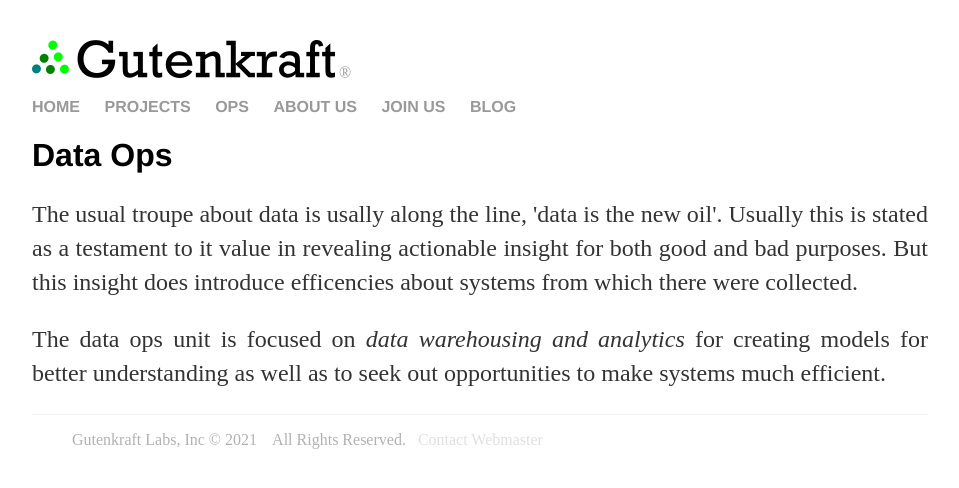
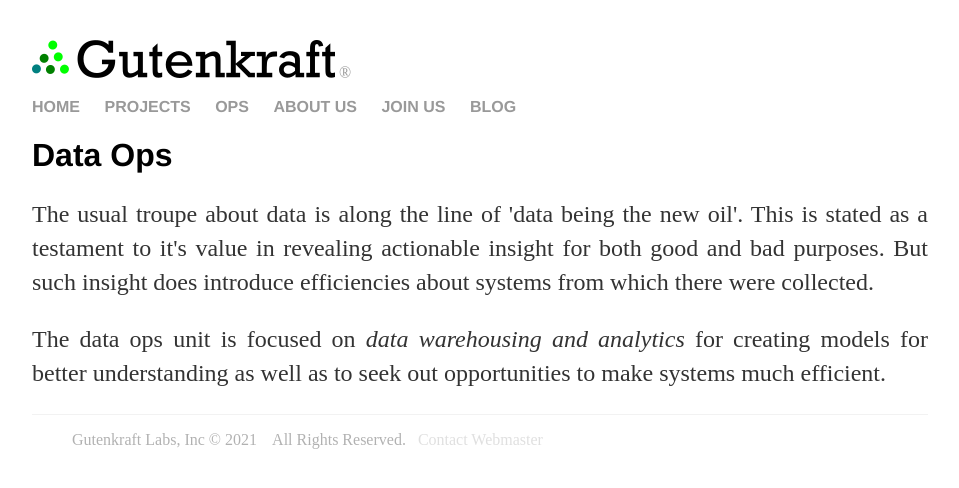
Before and after one commit to oferonmi/datafilik.github.io, a Jekyll site: the page built from ops/data_op/index.html, in a window 1280 px wide. Shown: the top 488 px of the page, without its empty margins (160-1119 px from the left). Built offline with Jekyll 4.4.1, drawn with Linux system fonts in a browser that asks for light colours.

Commit message:
content update

```diff
--- a/ops/data_op/index.html
+++ b/ops/data_op/index.html
@@ -5,7 +5,7 @@ title: Gutenkraft - Data Ops
 <div class="blurb">
     <h1>Data Ops</h1>
     <p align="justify">
-        The usual troupe about data is usally along the line, 'data is the new oil'. Usually this is stated as a testament to it value in revealing actionable insight for both good and bad purposes. But this insight does introduce efficencies about systems from which there were collected.
+        The usual troupe about data is along the line of 'data being the new oil'. This is stated as a testament to it's value in revealing actionable insight for both good and bad purposes. But such insight does introduce efficiencies about systems from which there were collected.
     </p>
 
     <p align="justify">
```
